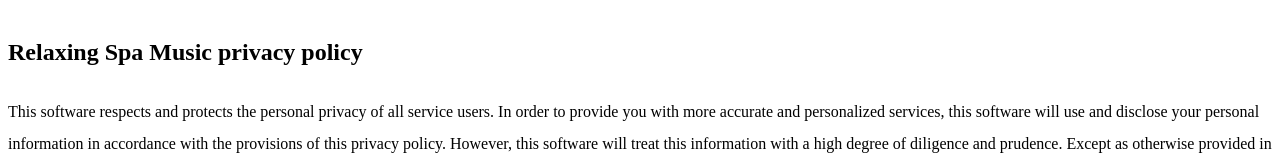
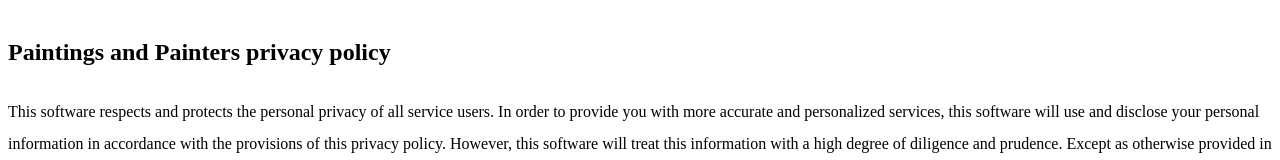
Before and after one commit to SneezeArt/paintings, a plain HTML site: page support/privacypolicy.html in a window 1280 px wide. Shown: the top 160 px of the page. Drawn offline with Linux system fonts and the light colour scheme.

Commit message:
添加参数

```diff
--- a/support/privacypolicy.html
+++ b/support/privacypolicy.html
@@ -26,9 +26,9 @@
       overflow-x: hidden;
     }
   </style>
-  <meta data-vue-meta="true" data-vmid="keywords" name="keywords" content="Relaxing Spa Music" />
+  <meta data-vue-meta="true" data-vmid="keywords" name="keywords" content="Paintings and Painters" />
   <meta data-vue-meta="true" data-vmid="description" name="description" content="This software respects and protects the personal privacy of all service users. In order to provide you with more accurate and personalized services, this software will use and disclose your personal information in accordance with the provisions of this privacy policy. However, this software will treat this information with a high degree of diligence and prudence. Except as otherwise provided in this privacy policy, without your prior permission, this software will not" />
-  <title data-vue-meta="true">Relaxing Spa Music privacy policy</title>
+  <title data-vue-meta="true">Paintings and Painters privacy policy</title>
 </head>
 
 <body>
@@ -41,7 +41,7 @@
             <article itemscope="itemscope" itemtype="http://schema.org/Article" class="article" data-v-5fb28c70>
 
               <!---->
-              <h1 class="article-title" data-v-5fb28c70>Relaxing Spa Music privacy policy</h1>
+              <h1 class="article-title" data-v-5fb28c70>Paintings and Painters privacy policy</h1>
               <div data-id="5bc05485f265da0a8e6da94d" itemprop="articleBody" class="article-content" data-v-5fb28c70>
                 <p>This software respects and protects the personal privacy of all service users. In order to provide you with more accurate and personalized services, this software will use and disclose your personal information in accordance with the provisions of this privacy policy. However, this software will treat this information with a high degree of diligence and prudence. Except as otherwise provided in this privacy policy, this software will not disclose or provide this information to third parties without your prior permission. This software will update this privacy policy from time to time. When you agree to this software service use agreement, you are deemed to have agreed to the entire content of this privacy policy. This privacy policy is an integral part of this software service use agreement.</p>
                 <p>1. Scope of application</p>
```
